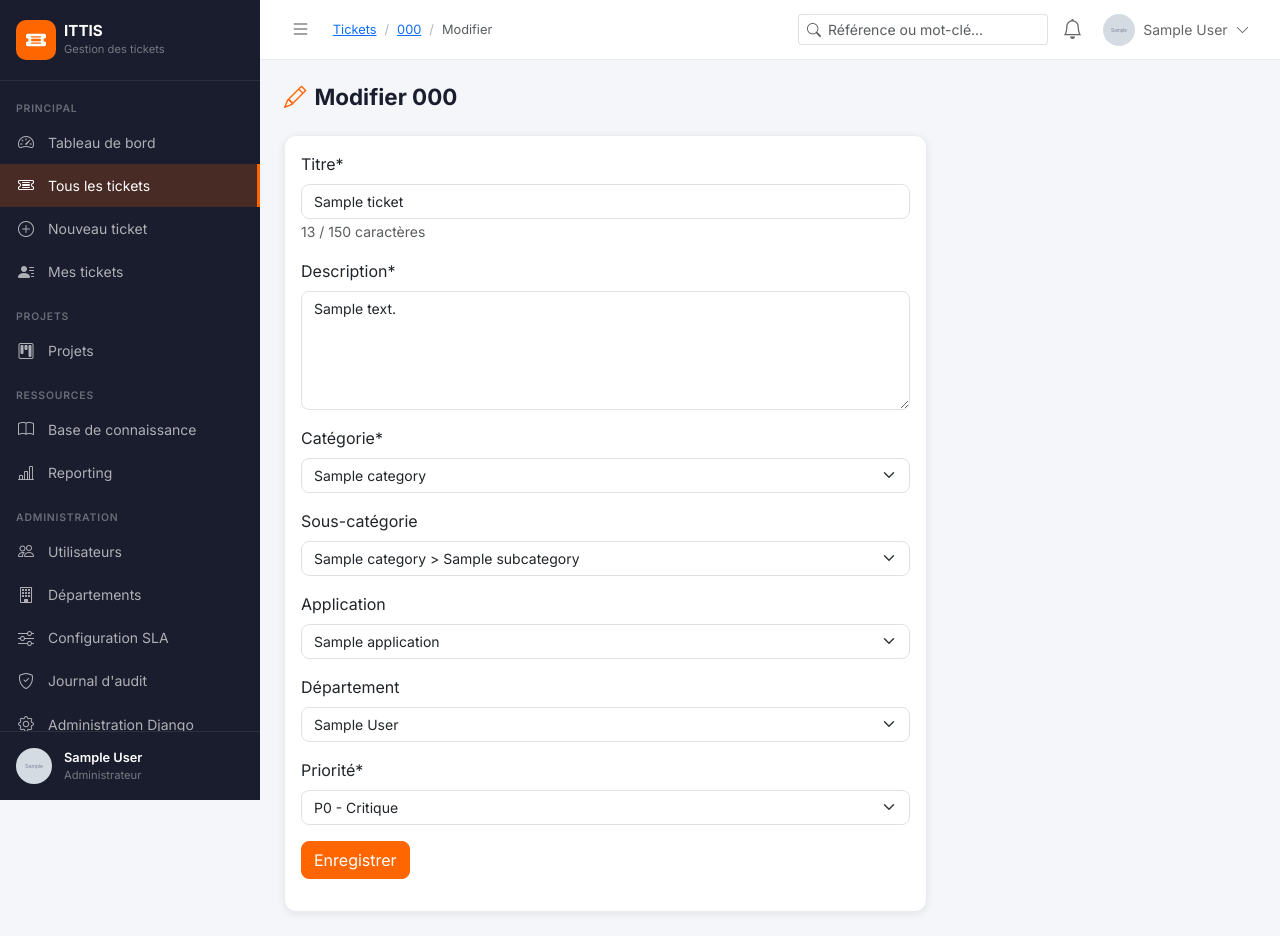
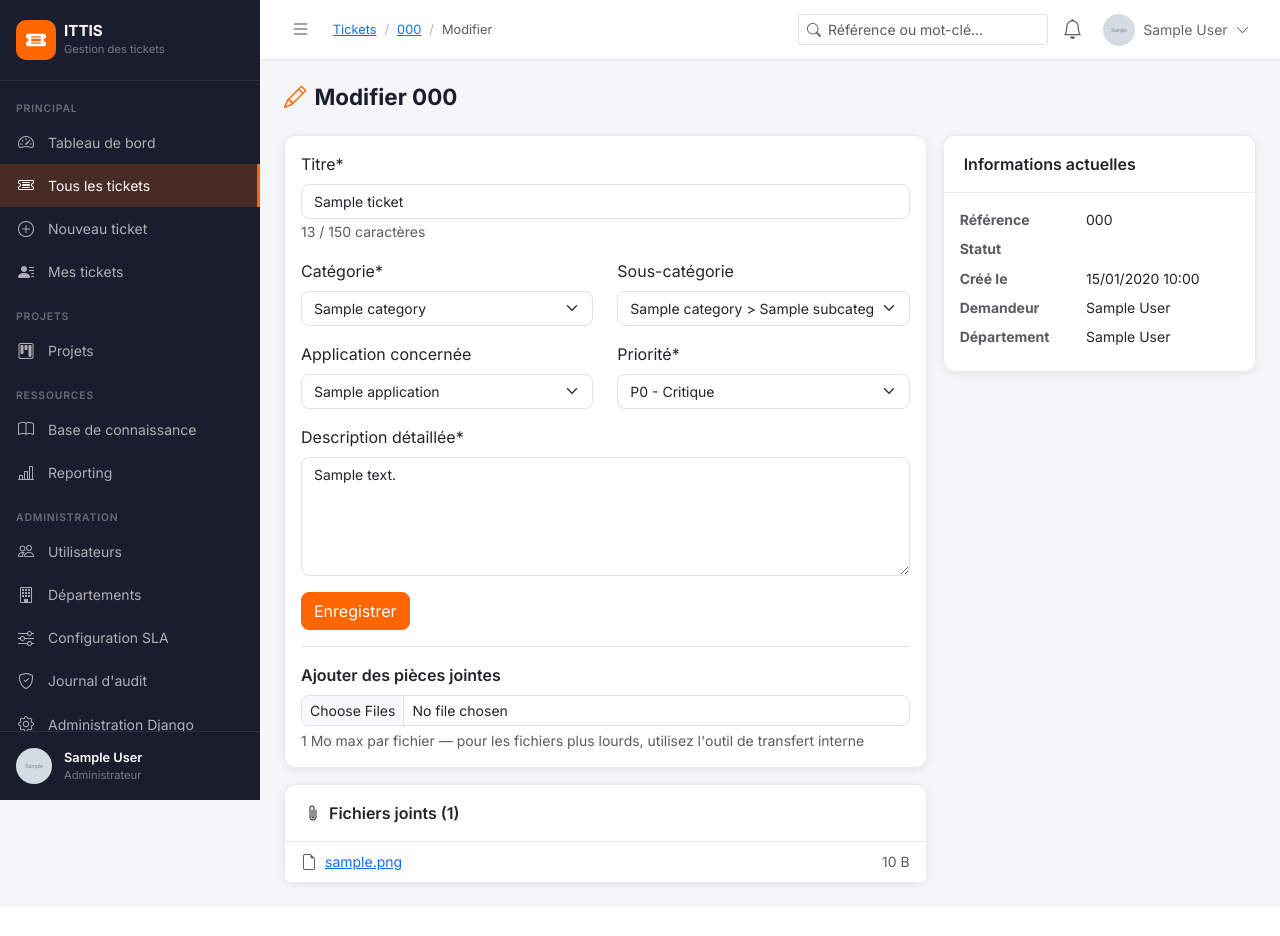
Before and after one commit to Badivalaurd/qosticketing, a Django app: page /tickets/000/edit/ in a window 1280 px wide. After the commit the page ends 889 px from the top, so only its background shows below. Run offline with Django 5.2, Linux system fonts and the light colour scheme; a user stored in the database is signed in; tables that the repository leaves empty hold one stand-in row (values such as "Sample post"); grey boxes marked "Sample" are stand-in pictures; data that the repository does not hold is empty; parts of the project's set-up code (start-up, migrations or seed data) failed here and were passed over; some libraries are stand-ins or nearby versions.

Commit message:
fix(tickets+accounts): multi-fix — edit form, references, avatar, dept
Ticket edit:
- Retire champ 'department' du formulaire de modification (sans sens)
- Ajoute section pièces jointes dans ticket_edit.html (avec 1 Mo limit + JS)
- Affiche les pièces jointes existantes dans le panneau droit

Creation ticket:
- Bloque la creation entiere si un fichier depasse 1 Mo (ticket.delete())
- JS bloque aussi le submit avant envoi

Reference ticket:
- Tickets IT : OMCM-IT-{seq:06d} (prefix fixe, 6 chiffres)
- Tickets hors-IT : OMCM-{code_dept}-{seq:06d}

Profil utilisateur:
- Supprime champ avatar (plus d'upload custom)
- Avatar generique: double initiale (prenom + nom) sur fond orange
- Department editable uniquement si non encore defini (non-IT seulement)
- Message d'alerte si departement manquant

Co-Authored-By: Claude Sonnet 4.6 <noreply@anthropic.com>

```diff
--- a/apps/tickets/forms.py
+++ b/apps/tickets/forms.py
@@ -93,17 +93,41 @@ class TicketCreateForm(forms.ModelForm):
 class TicketEditForm(forms.ModelForm):
     class Meta:
         model = Ticket
-        fields = ['title', 'description', 'category', 'sub_category', 'application', 'department', 'priority']
-        widgets = {'description': forms.Textarea(attrs={'rows': 5})}
+        fields = ['title', 'description', 'category', 'sub_category', 'application', 'priority']
+        widgets = {
+            'description': forms.Textarea(attrs={'rows': 5}),
+            'title': forms.TextInput(attrs={'placeholder': 'Titre court et descriptif'}),
+        }
+        labels = {
+            'title': 'Titre',
+            'description': 'Description détaillée',
+            'category': 'Catégorie',
+            'sub_category': 'Sous-catégorie',
+            'application': 'Application concernée',
+            'priority': 'Priorité',
+        }
 
     def __init__(self, *args, **kwargs):
         super().__init__(*args, **kwargs)
+        self.fields['sub_category'].queryset = SubCategory.objects.none()
         if self.instance.pk and self.instance.category_id:
             self.fields['sub_category'].queryset = SubCategory.objects.filter(
-                category=self.instance.category
+                category=self.instance.category, is_active=True
             )
         self.helper = FormHelper()
-        self.helper.add_input(Submit('submit', 'Enregistrer', css_class='btn btn-primary'))
+        self.helper.layout = Layout(
+            'title',
+            Row(
+                Column('category', css_class='col-md-6'),
+                Column('sub_category', css_class='col-md-6'),
+            ),
+            Row(
+                Column('application', css_class='col-md-6'),
+                Column('priority', css_class='col-md-6'),
+            ),
+            'description',
+            Submit('submit', 'Enregistrer', css_class='btn btn-primary'),
+        )
 
 
 class TicketAssignForm(forms.ModelForm):
--- a/apps/tickets/models.py
+++ b/apps/tickets/models.py
@@ -294,15 +294,13 @@ class Ticket(models.Model):
 
     def _generate_number(self):
         from django.db.models import Max
-        from apps.accounts.models import Department
 
-        # La référence identifie le département qui REÇOIT la demande
-        if self.target_department:
+        # Tickets IT (ou sans département cible) → préfixe fixe OMCM-IT
+        # Tickets transférés vers un département non-IT → code du département cible
+        if self.target_department and not self.target_department.is_it_department:
             dept_code = self.target_department.code
         else:
-            # Par défaut : département IT
-            it_dept = Department.objects.filter(is_it_department=True, is_active=True).first()
-            dept_code = it_dept.code if it_dept else 'GEN'
+            dept_code = 'IT'
 
         prefix = f"OMCM-{dept_code}-"
         last = Ticket.objects.filter(number__startswith=prefix).aggregate(Max('number'))['number__max']
@@ -313,7 +311,7 @@ class Ticket(models.Model):
                 seq = 1
         else:
             seq = 1
-        return f"{prefix}{seq:05d}"
+        return f"{prefix}{seq:06d}"
 
     @property
     def has_sla(self):
--- a/apps/tickets/views.py
+++ b/apps/tickets/views.py
@@ -315,26 +315,26 @@ def ticket_create(request):
                 action=f"Ticket créé — statut '{ticket.get_status_display()}'"
             )
             files = request.FILES.getlist('files')
-            oversized = []
-            for f in files:
-                if f.size > MAX_ATTACHMENT_SIZE:
-                    oversized.append(f.name)
-                    continue
-                Attachment.objects.create(
-                    ticket=ticket, file=f, filename=f.name,
-                    file_size=f.size, content_type=f.content_type or '',
-                    uploaded_by=request.user
-                )
+            oversized = [f.name for f in files if f.size > MAX_ATTACHMENT_SIZE]
             if oversized:
+                # Bloquer la création si l'un des fichiers dépasse 1 Mo
                 noms = ', '.join(oversized)
-                messages.warning(
+                messages.error(
                     request,
-                    f"Fichier(s) ignoré(s) car supérieur(s) à 1 Mo : {noms}. "
+                    f"Création annulée — fichier(s) supérieur(s) à 1 Mo : {noms}. "
                     "Pour les fichiers volumineux, utilisez l'outil interne de transfert de fichiers."
                 )
-            send_ticket_notification(ticket, 'created')
-            messages.success(request, f"Ticket {ticket.number} créé avec succès.")
-            return redirect('tickets:detail', number=ticket.number)
+                ticket.delete()  # rollback du ticket déjà sauvegardé
+            else:
+                for f in files:
+                    Attachment.objects.create(
+                        ticket=ticket, file=f, filename=f.name,
+                        file_size=f.size, content_type=f.content_type or '',
+                        uploaded_by=request.user
+                    )
+                send_ticket_notification(ticket, 'created')
+                messages.success(request, f"Ticket {ticket.number} créé avec succès.")
+                return redirect('tickets:detail', number=ticket.number)
     else:
         form = TicketCreateForm(user=request.user)
 
@@ -372,6 +372,30 @@ def ticket_edit(request, number):
                     field_name=field,
                     old_value=str(old_vals.get(field, '')),
                     new_value=str(getattr(ticket, field, '')),
+                )
+            # Pièces jointes optionnelles
+            oversized = []
+            accepted = 0
+            for f in request.FILES.getlist('files'):
+                if f.size > MAX_ATTACHMENT_SIZE:
+                    oversized.append(f.name)
+                    continue
+                Attachment.objects.create(
+                    ticket=ticket, file=f, filename=f.name,
+                    file_size=f.size, content_type=f.content_type or '',
+                    uploaded_by=request.user
+                )
+                TicketHistory.objects.create(
+                    ticket=ticket, user=request.user,
+                    action=f"Pièce jointe : {f.name}"
+                )
+                accepted += 1
+            if oversized:
+                noms = ', '.join(oversized)
+                messages.warning(
+                    request,
+                    f"Fichier(s) ignoré(s) car supérieur(s) à 1 Mo : {noms}. "
+                    "Utilisez l'outil interne de transfert de fichiers."
                 )
             messages.success(request, "Ticket mis à jour.")
             return redirect('tickets:detail', number=number)
--- a/templates/tickets/ticket_edit.html
+++ b/templates/tickets/ticket_edit.html
@@ -5,25 +5,6 @@
 <li class="breadcrumb-item"><a href="{% url 'tickets:list' %}">Tickets</a></li>
 <li class="breadcrumb-item"><a href="{% url 'tickets:detail' ticket.number %}">{{ ticket.number }}</a></li>
 <li class="breadcrumb-item active">Modifier</li>
-{% endblock %}
-{% block extra_js %}
-<script>
-(function() {
-  const input = document.getElementById('id_title');
-  if (!input) return;
-  const max = parseInt(input.getAttribute('maxlength') || '150', 10);
-  const counter = document.createElement('small');
-  counter.className = 'form-text text-muted';
-  function update() {
-    const len = input.value.length;
-    counter.textContent = len + ' / ' + max + ' caractères';
-    counter.className = 'form-text ' + (max - len < 20 ? 'text-danger' : 'text-muted');
-  }
-  input.insertAdjacentElement('afterend', counter);
-  input.addEventListener('input', update);
-  update();
-})();
-</script>
 {% endblock %}
 
 {% block content %}
@@ -34,12 +15,114 @@
   <div class="col-lg-8">
     <div class="card">
       <div class="card-body">
-        <form method="post">
+        <form method="post" enctype="multipart/form-data" id="edit-form">
           {% csrf_token %}
           {% crispy form %}
+
+          <!-- Pièces jointes -->
+          <div class="mt-3 border-top pt-3">
+            <label class="form-label fw-600">Ajouter des pièces jointes</label>
+            <input type="file" name="files" id="id_files_edit" multiple
+                   class="form-control form-control-sm"
+                   accept=".pdf,.xls,.xlsx,.doc,.docx,.png,.jpg,.jpeg,.gif,.txt,.log,.csv">
+            <div class="small text-muted mt-1">1 Mo max par fichier — pour les fichiers plus lourds, utilisez l'outil de transfert interne</div>
+            <div id="files-edit-warning" class="alert alert-warning py-1 small mt-2 d-none">
+              <i class="bi bi-exclamation-triangle me-1"></i>
+              <span id="files-edit-warning-text"></span>
+            </div>
+          </div>
         </form>
+      </div>
+    </div>
+
+    <!-- Pièces jointes existantes -->
+    {% if ticket.attachments.exists %}
+    <div class="card mt-3">
+      <div class="card-header"><i class="bi bi-paperclip me-2"></i>Fichiers joints ({{ ticket.attachments.count }})</div>
+      <div class="list-group list-group-flush">
+        {% for att in ticket.attachments.all %}
+        <div class="list-group-item d-flex align-items-center gap-2 py-2">
+          <i class="bi bi-file-earmark text-muted"></i>
+          <a href="{{ att.file.url }}" target="_blank" class="flex-grow-1 small">{{ att.filename }}</a>
+          <span class="text-muted small">{{ att.size_display }}</span>
+        </div>
+        {% endfor %}
+      </div>
+    </div>
+    {% endif %}
+  </div>
+
+  <div class="col-lg-4">
+    <div class="card">
+      <div class="card-header">Informations actuelles</div>
+      <div class="card-body">
+        <dl class="row small mb-0">
+          <dt class="col-sm-5 text-muted">Référence</dt>
+          <dd class="col-sm-7">{{ ticket.number }}</dd>
+          <dt class="col-sm-5 text-muted">Statut</dt>
+          <dd class="col-sm-7"><span class="badge badge-status-{{ ticket.status }}">{{ ticket.get_status_display }}</span></dd>
+          <dt class="col-sm-5 text-muted">Créé le</dt>
+          <dd class="col-sm-7">{{ ticket.created_at|date:"d/m/Y H:i" }}</dd>
+          <dt class="col-sm-5 text-muted">Demandeur</dt>
+          <dd class="col-sm-7">{{ ticket.created_by.get_full_name|default:ticket.created_by.username }}</dd>
+          {% if ticket.department %}
+          <dt class="col-sm-5 text-muted">Département</dt>
+          <dd class="col-sm-7">{{ ticket.department.name }}</dd>
+          {% endif %}
+        </dl>
       </div>
     </div>
   </div>
 </div>
 {% endblock %}
+
+{% block extra_js %}
+<script>
+(function () {
+  // Compteur caractères titre
+  const input = document.getElementById('id_title');
+  if (input) {
+    const max = parseInt(input.getAttribute('maxlength') || '150', 10);
+    const counter = document.createElement('small');
+    counter.className = 'form-text text-muted';
+    function update() {
+      const len = input.value.length;
+      counter.textContent = len + ' / ' + max + ' caractères';
+      counter.className = 'form-text ' + (max - len < 20 ? 'text-danger' : 'text-muted');
+    }
+    input.insertAdjacentElement('afterend', counter);
+    input.addEventListener('input', update);
+    update();
+  }
+
+  // Validation taille fichiers (1 Mo max)
+  const MAX = 1 * 1024 * 1024;
+  const fileInput = document.getElementById('id_files_edit');
+  const warn     = document.getElementById('files-edit-warning');
+  const wText    = document.getElementById('files-edit-warning-text');
+  const form     = document.getElementById('edit-form');
+
+  if (fileInput) {
+    fileInput.addEventListener('change', function () {
+      const over = Array.from(this.files).filter(f => f.size > MAX).map(f => f.name);
+      if (over.length) {
+        wText.textContent = 'Fichier(s) trop volumineux (> 1 Mo) : ' + over.join(', ') +
+          '. Utilisez l\'outil interne de transfert de fichiers.';
+        warn.classList.remove('d-none');
+      } else {
+        warn.classList.add('d-none');
+      }
+    });
+    form.addEventListener('submit', function (e) {
+      const over = Array.from(fileInput.files).filter(f => f.size > MAX);
+      if (over.length) {
+        e.preventDefault();
+        warn.classList.remove('d-none');
+        wText.textContent = 'Veuillez retirer les fichiers supérieurs à 1 Mo avant de soumettre.';
+        fileInput.focus();
+      }
+    });
+  }
+})();
+</script>
+{% endblock %}
```
Also changed, not shown: apps/accounts/forms.py (+19 -3 lines), templates/accounts/profile.html (+15 -9 lines), templates/tickets/ticket_create.html (+23 -7 lines).
